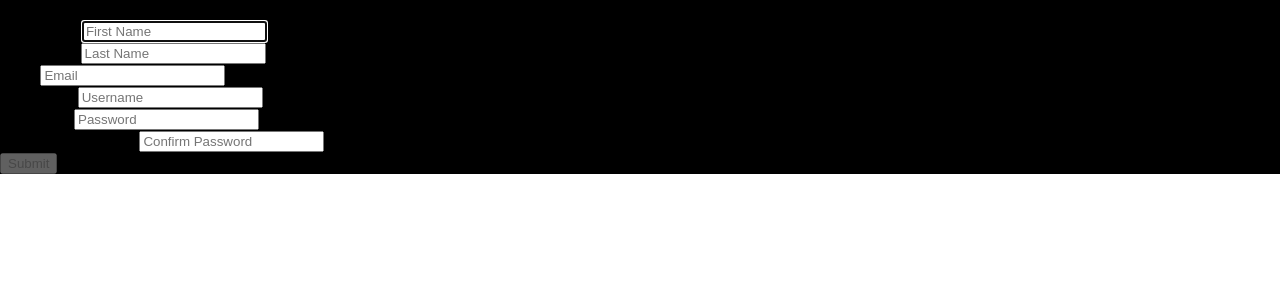
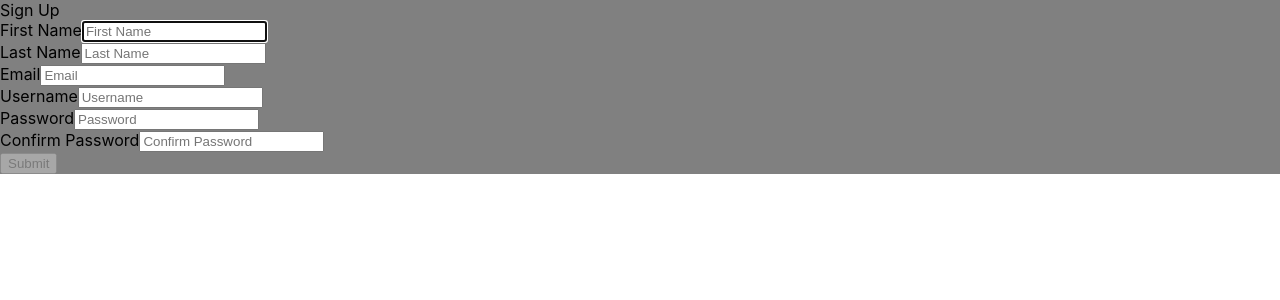
Before and after one commit to Steven2120/React-Weather-Project-Front1, a React (Create React App) app: page /sign-up in a window 1280 px wide. Shown: the top 300 px of the page. Built offline with nearby package versions, Linux system fonts and the light colour scheme; the HTML template or start-up script is replaced by a standard one.

Commit message:
made style changes to sign up

```diff
--- a/src/components/Signup/Signup.css
+++ b/src/components/Signup/Signup.css
@@ -1,3 +1,3 @@
 div {
-    background-color: black;
+    background-color: gray;
 }
```
